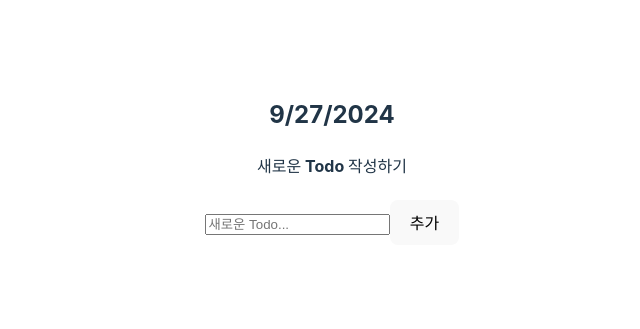
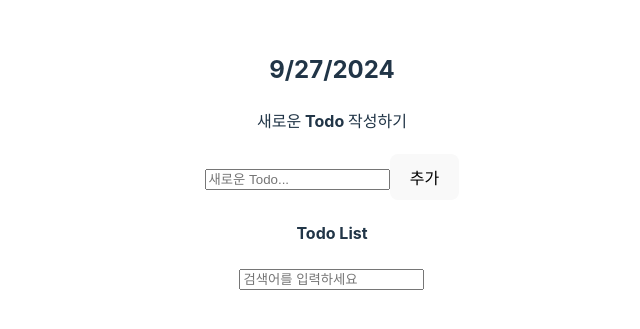
Before and after one commit to jooYeonIya/studyReact, a React (Vite) app in the folder CounterApp/: page / in a window 1280 px wide. Shown: the part 239-568 px from the top of the page, without its empty margins (308-948 px from the left). Built offline with nearby package versions, Linux system fonts and the light colour scheme.

Commit message:
todoList: TodoList 추가

```diff
--- a/CounterApp/src/App.jsx
+++ b/CounterApp/src/App.jsx
@@ -2,6 +2,7 @@ import { useState } from 'react'
 import './App.css'
 import Header from './components/TodoList/Header'
 import TodoEditor from './components/TodoList/TodoEditor'
+import TodoList from './components/TodoList/TodoList'
 
 
 function App() {
@@ -10,6 +11,7 @@ function App() {
     <>
       <Header />
       <TodoEditor />
+      <TodoList />
     </>
   )
 }
--- /dev/null
+++ b/CounterApp/src/components/TodoList/TodoList.jsx
@@ -0,0 +1,8 @@
+export default function TodoList() {
+    return (
+        <>
+            <h4>Todo List</h4>
+            <input type="text" placeholder="검색어를 입력하세요" />
+        </>
+    )
+}
```
